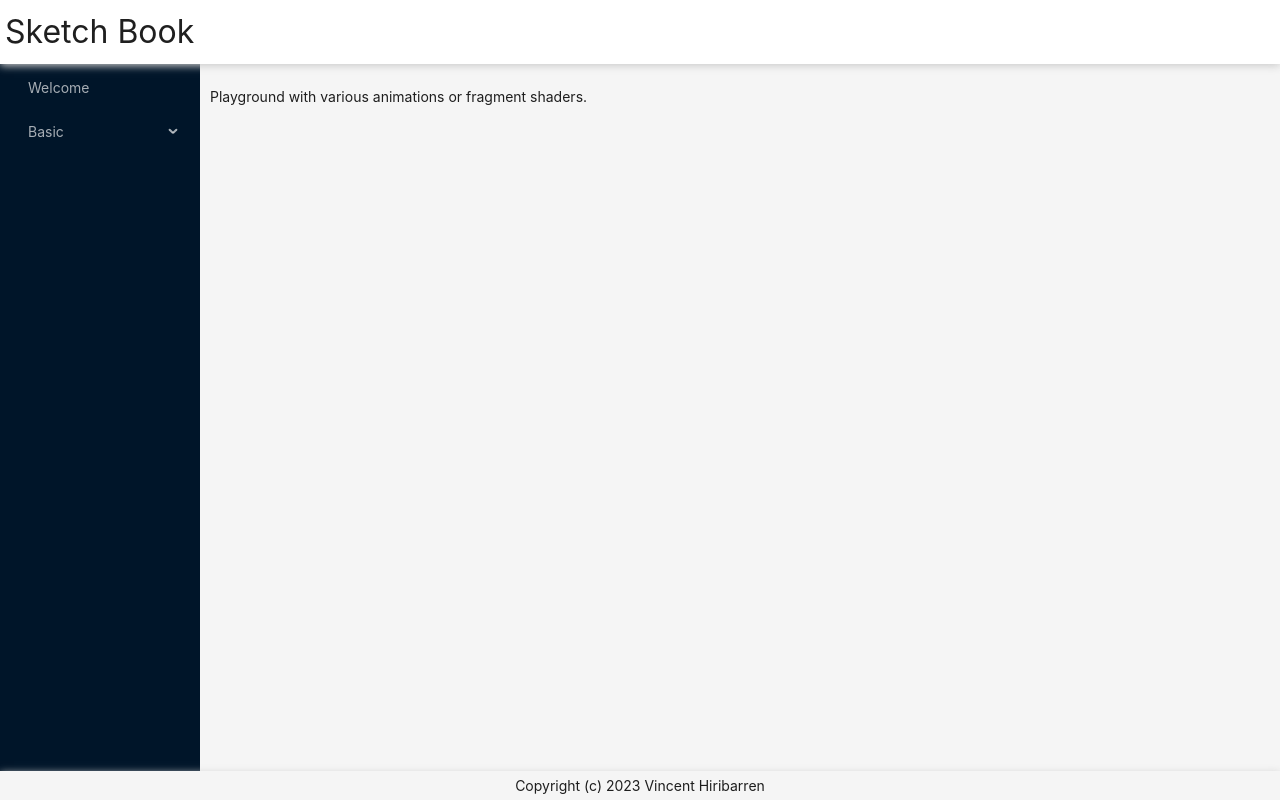
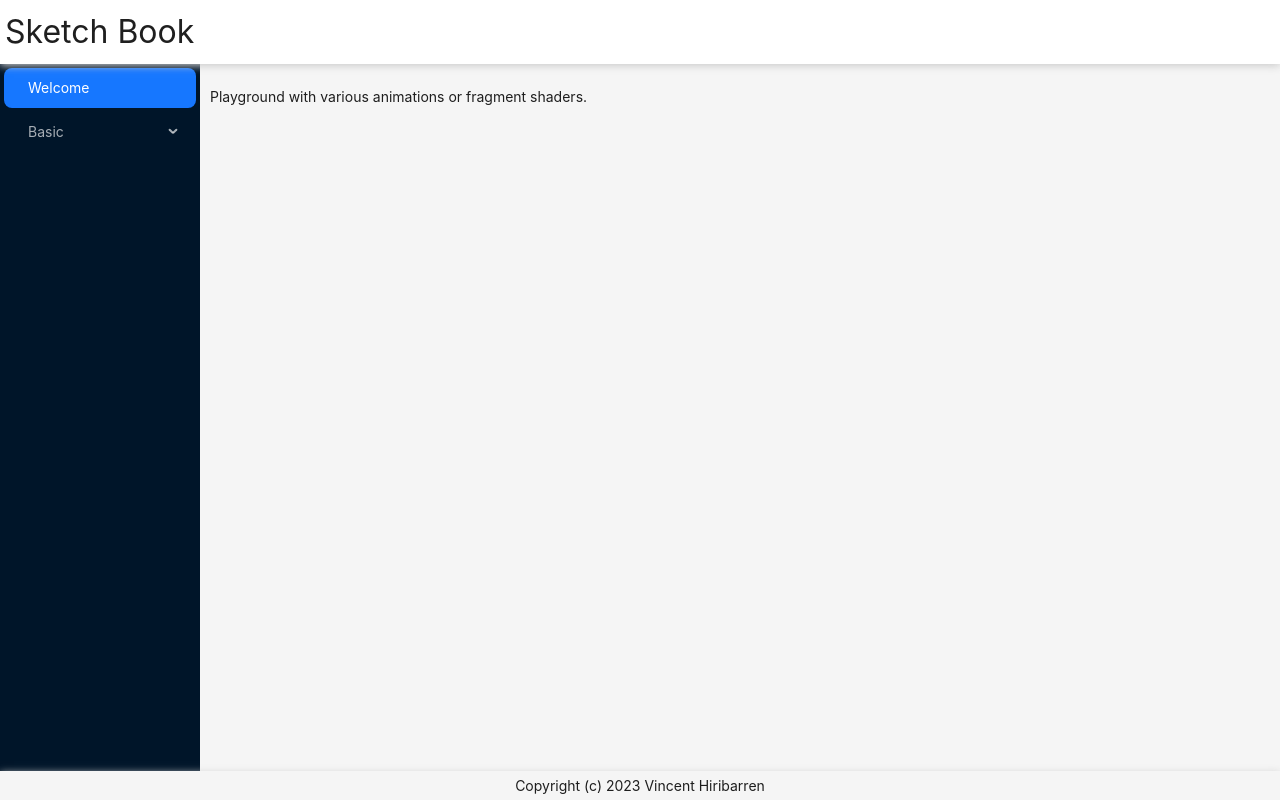
Before and after one commit to vhiribarren/sketch-book, a Next.js app: page / in a window 1280 px wide. Built offline with nearby package versions, Linux system fonts and the light colour scheme.

Commit message:
Sync menu with page URL

```diff
--- a/src/app/SideNav.tsx
+++ b/src/app/SideNav.tsx
@@ -2,7 +2,7 @@
 
 import styles from './SideNav.module.css'
 import { Menu } from "antd";
-import { useRouter } from "next/navigation";
+import { usePathname, useRouter } from "next/navigation";
 import { AppRouterInstance } from "next/dist/shared/lib/app-router-context.shared-runtime";
 
 const SKETCHES = [
@@ -24,7 +24,7 @@ function generateMenuItems(sketches: Array<any>, router: AppRouterInstance): Arr
             menuItem = { key: item.title, label: item.title, children: subMenuItems };
         }
         else {
-            menuItem = { key: item.title, label: item.title, onClick: () => router.push(item.url) };
+            menuItem = { key: item.url, label: item.title, onClick: () => router.push(item.url) };
         }
         menu.push(menuItem);
     }
@@ -33,6 +33,7 @@ function generateMenuItems(sketches: Array<any>, router: AppRouterInstance): Arr
 
 
 export default function SideNav() {
+    const pathname = usePathname();
     const router = useRouter();
     const items = generateMenuItems(SKETCHES, router);
     return (
@@ -41,6 +42,7 @@ export default function SideNav() {
                 mode="inline"
                 items={items}
                 theme="dark"
+                defaultSelectedKeys={[pathname]}
             />
         </>
     );
```
